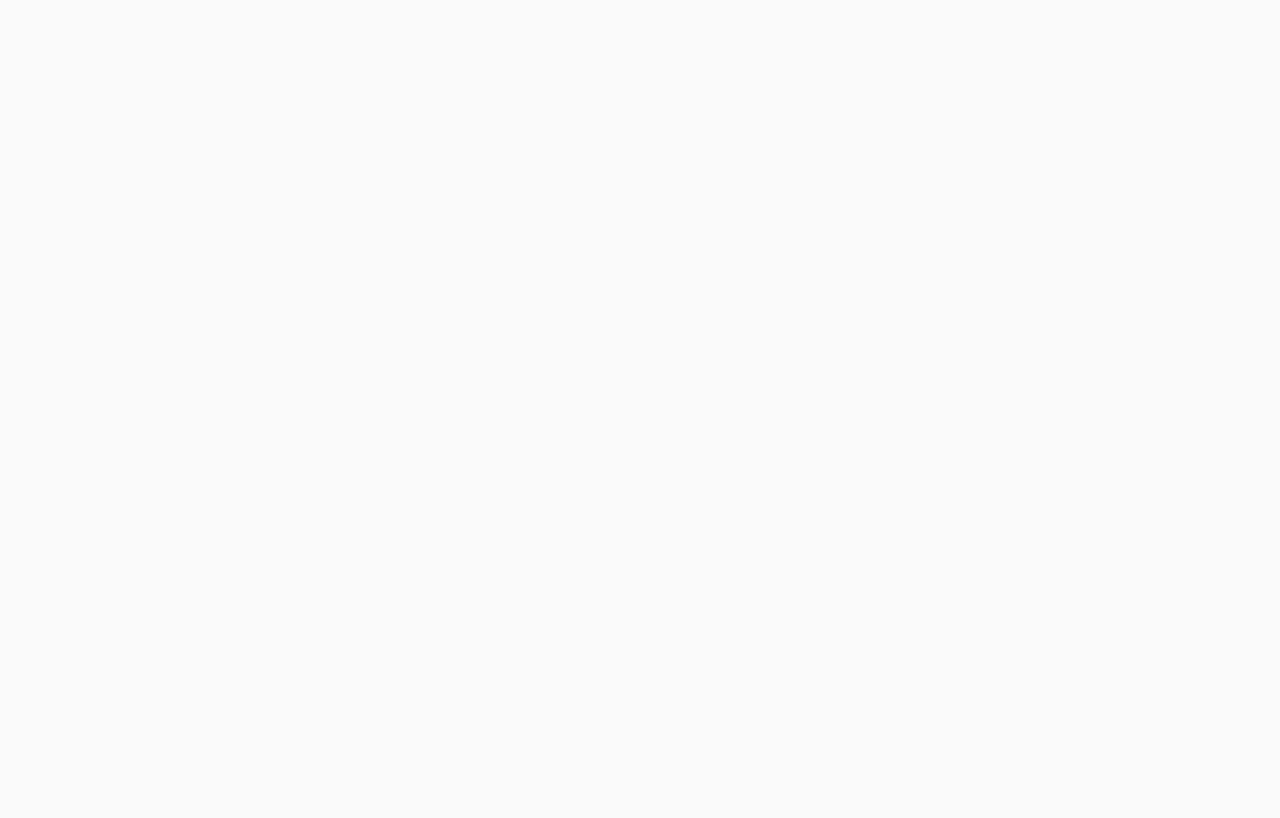
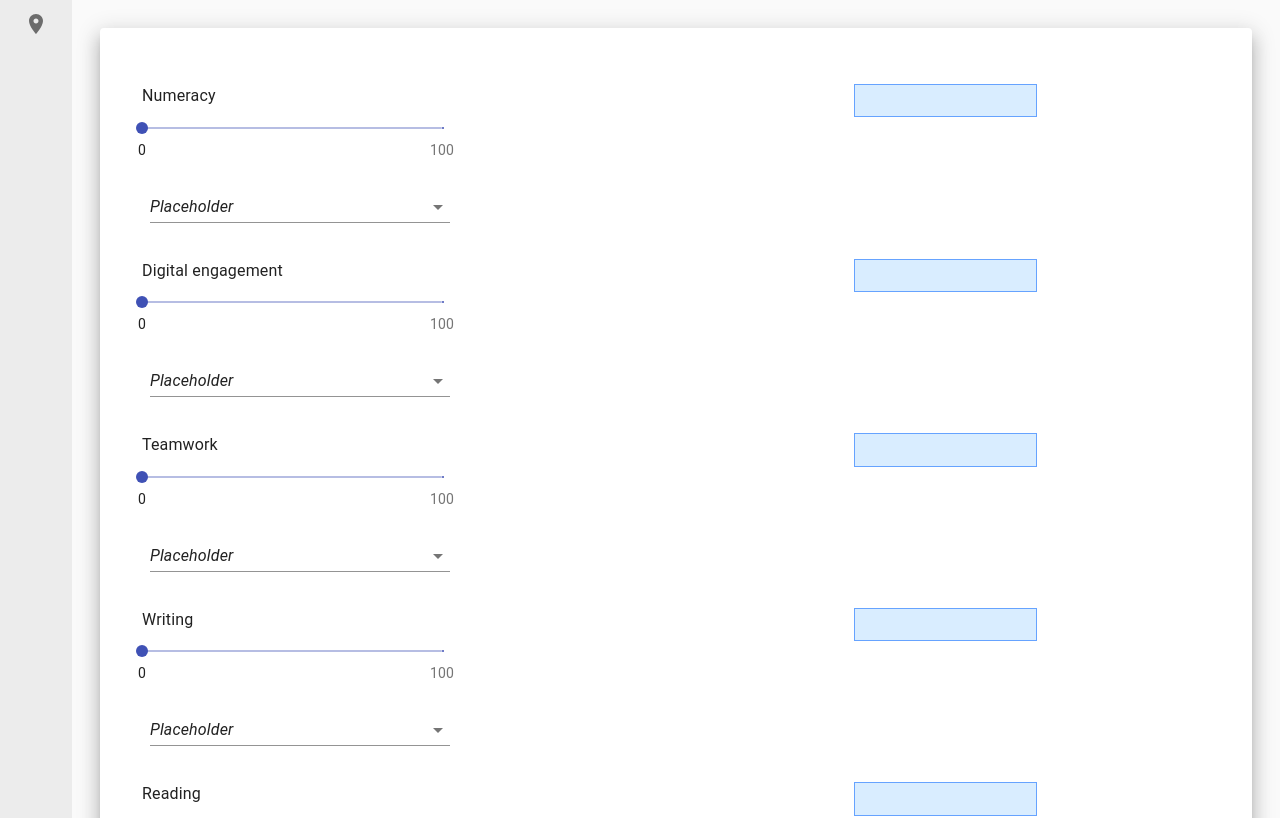
Before and after one commit to tranquanghuy0801/govhack, a React (Create React App) app: page /form in a window 1280 px wide. Before the commit this address had no page. Shown: the top 818 px of the page. Built offline with nearby package versions, Linux system fonts and the light colour scheme.

Commit message:
Add form component.

```diff
--- a/src/App.tsx
+++ b/src/App.tsx
@@ -1,12 +1,13 @@
-import { CssBaseline, ThemeProvider, createTheme } from '@material-ui/core'
-import { SnackbarProvider } from 'notistack'
-import { lazy, Suspense } from 'react'
-import { BrowserRouter, Routes, Route } from 'react-router-dom'
+import { CssBaseline, ThemeProvider, createTheme } from "@material-ui/core";
+import Form from "components/Form";
+import { SnackbarProvider } from "notistack";
+import { lazy, Suspense } from "react";
+import { BrowserRouter, Routes, Route } from "react-router-dom";
 
-const Root = lazy(() => import('pages/index'))
-const SearcherDashboard = lazy(() => import('pages/SearcherDashboard'))
+const Root = lazy(() => import("pages/index"));
+const SearcherDashboard = lazy(() => import("pages/SearcherDashboard"));
 
-const theme = createTheme()
+const theme = createTheme();
 
 const App = () => {
   return (
@@ -14,16 +15,17 @@ const App = () => {
       <CssBaseline />
       <SnackbarProvider>
         <BrowserRouter>
-          <Suspense fallback='loading...'>
+          <Suspense fallback="loading...">
             <Routes>
-              <Route path='/' element={<Root />}>
-                <Route path='searcher' element={<SearcherDashboard />} />
+              <Route path="/" element={<Root />}>
+                <Route path="searcher" element={<SearcherDashboard />} />
+                <Route path="form" element={<Form />} />
               </Route>
             </Routes>
           </Suspense>
         </BrowserRouter>
       </SnackbarProvider>
     </ThemeProvider>
-  )
-}
-export default App
+  );
+};
+export default App;
--- /dev/null
+++ b/src/components/Dropdown/index.tsx
@@ -0,0 +1,81 @@
+import React from "react";
+import clsx from "clsx";
+import { createStyles, makeStyles, Theme } from "@material-ui/core/styles";
+import Input from "@material-ui/core/Input";
+import MenuItem from "@material-ui/core/MenuItem";
+import FormControl from "@material-ui/core/FormControl";
+import Select from "@material-ui/core/Select";
+
+const useStyles = makeStyles((theme: Theme) =>
+  createStyles({
+    formControl: {
+      margin: theme.spacing(1),
+      minWidth: 300,
+      maxWidth: 300,
+    },
+    menuItem: {
+      "& .MuiMenuItem-root	": {
+        "&:hover": {
+          background: "black",
+        },
+      },
+    },
+    noLabel: {
+      marginTop: theme.spacing(3),
+    },
+  })
+);
+
+const ITEM_HEIGHT = 48;
+const ITEM_PADDING_TOP = 8;
+const MenuProps = {
+  PaperProps: {
+    style: {
+      maxHeight: ITEM_HEIGHT * 4.5 + ITEM_PADDING_TOP,
+      width: 300,
+    },
+  },
+};
+
+const names = [
+  "Oliver Hansen",
+  "Van Henry",
+  "April Tucker",
+  "Ralph Hubbard",
+  "Omar Alexander",
+  "Carlos Abbott",
+  "Miriam Wagner",
+  "Bradley Wilkerson",
+  "Virginia Andrews",
+  "Kelly Snyder",
+];
+
+const Dropdown: React.FC<any> = ({ handleChange, value }) => {
+  const classes = useStyles();
+
+  return (
+    <div>
+      <FormControl className={clsx(classes.formControl, classes.noLabel)}>
+        <Select
+          displayEmpty
+          value={value}
+          onChange={handleChange}
+          input={<Input />}
+          MenuProps={MenuProps}
+          inputProps={{ "aria-label": "Without label" }}
+        >
+          <MenuItem disabled value="">
+            <em>Placeholder</em>
+          </MenuItem>
+          {names.map((name) => (
+            <MenuItem key={name} value={name}>
+              {name}
+            </MenuItem>
+          ))}
+        </Select>
+      </FormControl>
+    </div>
+  );
+};
+
+export default Dropdown;
--- /dev/null
+++ b/src/components/Form/index.tsx
@@ -0,0 +1,96 @@
+import React from "react";
+import { Grid, makeStyles, Paper, Button } from "@material-ui/core";
+import SkillSlider from "../Slider";
+import DropDown from "../Dropdown";
+
+const profileFields = [
+  "Numeracy",
+  "Digital engagement",
+  "Teamwork",
+  "Writing",
+  "Reading",
+  "Listening",
+  "Problem solving",
+  "Oral & Communication",
+  "Interactive & Innovation",
+  "Planning & Organising",
+];
+
+type FormFieldProps = {
+  fieldName: string;
+  className: {
+    div: string;
+    input: string;
+  };
+  showCarrers: boolean;
+  selectedCarrer: string;
+};
+
+const FormField: React.FC<FormFieldProps> = ({
+  fieldName,
+  className,
+  showCarrers,
+}) => {
+  const [fieldValue, setFieldValue] = React.useState<string[]>([]);
+
+  const handleChange = (event: React.ChangeEvent<{ value: unknown }>) => {
+    setFieldValue(event.target.value as string[]);
+  };
+
+  return (
+    <div className={className.div}>
+      <Grid container>
+        <Grid item md={8}>
+          <SkillSlider sliderLable={fieldName} />
+          <DropDown handleChange={handleChange} value={fieldValue} />
+        </Grid>
+        <Grid item md={4}>
+          <input className={className.input} value={fieldValue} disabled />
+        </Grid>
+      </Grid>
+    </div>
+  );
+};
+
+const useStyles = makeStyles({
+  root: { position: "relative", width: "100%", padding: "2em" },
+  formContainer: {
+    padding: "3em",
+  },
+  formField: {
+    padding: "1em 0",
+  },
+  formFieldInput: {
+    height: "2.5em",
+    backgroundColor: "#d9edff",
+    border: "1px solid #66a3ff",
+  },
+});
+
+const Form: React.FC<any> = () => {
+  const classes = useStyles();
+  return (
+    <div className={classes.root}>
+      <Paper elevation={12} className={classes.formContainer}>
+        <form noValidate autoComplete="off">
+          {profileFields.map((fieldName) => (
+            <FormField
+              fieldName={fieldName}
+              className={{
+                div: classes.formField,
+                input: classes.formFieldInput,
+              }}
+              showCarrers
+              selectedCarrer=""
+            />
+          ))}
+        </form>
+        <Button variant="contained" color="primary">
+          Submit
+        </Button>
+      </Paper>
+    </div>
+  );
+};
+
+export default Form;
--- /dev/null
+++ b/src/components/Slider/index.tsx
@@ -0,0 +1,53 @@
+import { makeStyles } from "@material-ui/core/styles";
+import Typography from "@material-ui/core/Typography";
+import Slider from "@material-ui/core/Slider";
+
+const useStyles = makeStyles((theme) => ({
+  root: {
+    width: 300,
+  },
+  margin: {
+    height: theme.spacing(3),
+  },
+}));
+
+const marks = [
+  {
+    value: 0,
+    label: "0",
+  },
+  {
+    value: 100,
+    label: "100",
+  },
+];
+
+function valuetext(value: number) {
+  return `${value}`;
+}
+
+type SliderProps = {
+  sliderLable: string;
+};
+
+const SkillSlider: React.FC<SliderProps> = ({ sliderLable }) => {
+  const classes = useStyles();
+
+  return (
+    <div className={classes.root}>
+      <Typography id="discrete-slider-always" gutterBottom>
+        {sliderLable}
+      </Typography>
+      <Slider
+        defaultValue={0}
+        getAriaValueText={valuetext}
+        aria-labelledby="discrete-slider-always"
+        step={10}
+        marks={marks}
+        valueLabelDisplay="auto"
+      />
+    </div>
+  );
+};
+
+export default SkillSlider;
```
